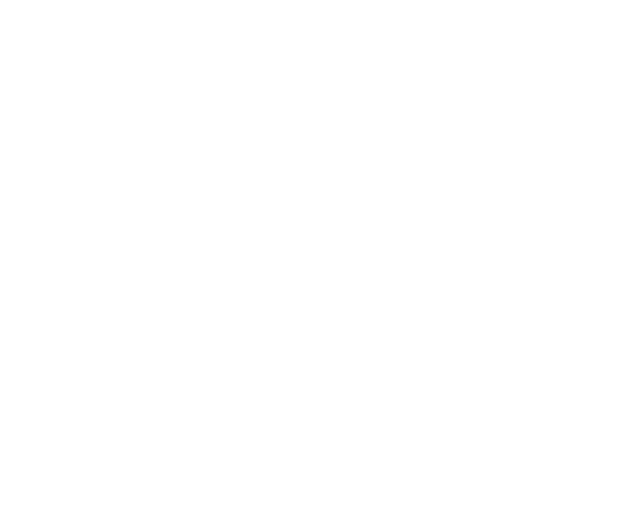
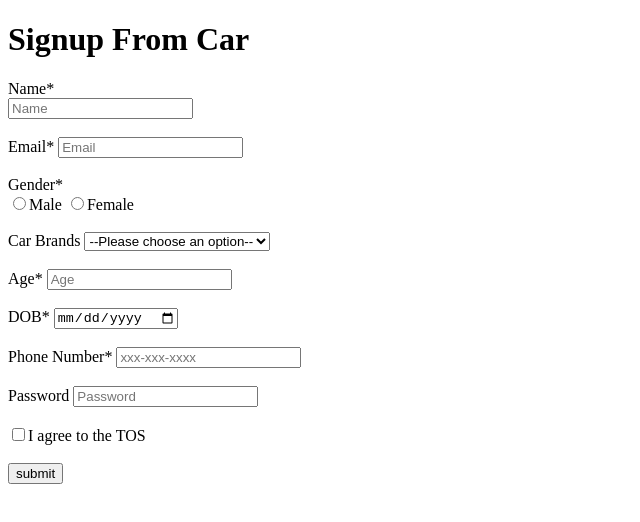
Before and after one commit to acciojob/signup-form-car-TahaAjmeer, a website: page main.html in a window 1280 px wide. Shown: the whole page, without its empty margins (0-640 px from the left). Drawn offline with Linux system fonts and the light colour scheme.

Commit message:
created a submission

```diff
--- a/main.html
+++ b/main.html
@@ -7,10 +7,57 @@
 </head>
 
 <body>
+	<h1>Signup From Car</h1>
+	<form method="post" action="#">
+		<div>
+			<label for="name">Name*</label><br>
+			<input type="text" name="name" id="name" placeholder="Name" required>
+		</div><br>
+		<div>
+			<label for="email">Email*</label>
+			<input type="email" name="email" id="email" placeholder=Email required>
+		</div><br>
+		<div>
+			<label for="gender">Gender*</label><br>
+			<input type="radio" name="gender" value="Male" id="gender_m" required>Male
+			<input type="radio" name="gender" value="Female" id="gender_f" required>Female
+		</div><br>
+		<div>
+			<label for="cars">Car Brands</label>
+			<select id="cars" name="cars">
+				<option value="" disabled selected>--Please choose an option--</option>
+				<option value="BMW">BMW</option>
+				<option value="Audi">Audi</option>
+				<option value="Mercedez">Mercedez</option>
+			</select>
+		</div><br>
+		<div>
+			<label for="age">Age*</label>
+			<input type="number" name="age" id=age placeholder="Age" required>
+		</div><br>
+		<div>
+			<label for="dob">DOB*</label>
+			<input type="date" name="dob" id="dob" placeholder="write your date of birth" required>
+		</div><br>
+		<div>
+			<label for="tel">Phone Number*</label>
+			<input type="tel" name="tel" id="tel" placeholder="xxx-xxx-xxxx" required>
+		</div><br>
+		<div>
+			<label for="password">Password</label>
+			<input type="password" name="password" id="password" placeholder="Password" required>
+		</div><br>
+		<div>
+<!-- 			<label for="tos">checkbox</label><br> -->
+			<input type="checkbox" name="tos" id="tos" required>I agree to the TOS
+		</div><br>
+		<div>
+			<button type="submit">submit</button>
+		</div>
 	<!-- the entire body must be written by student -->
     <script type="text/javascript" src="./script.js">
 </script>
-
+	</form>
 </body>
 
 </html>
```
